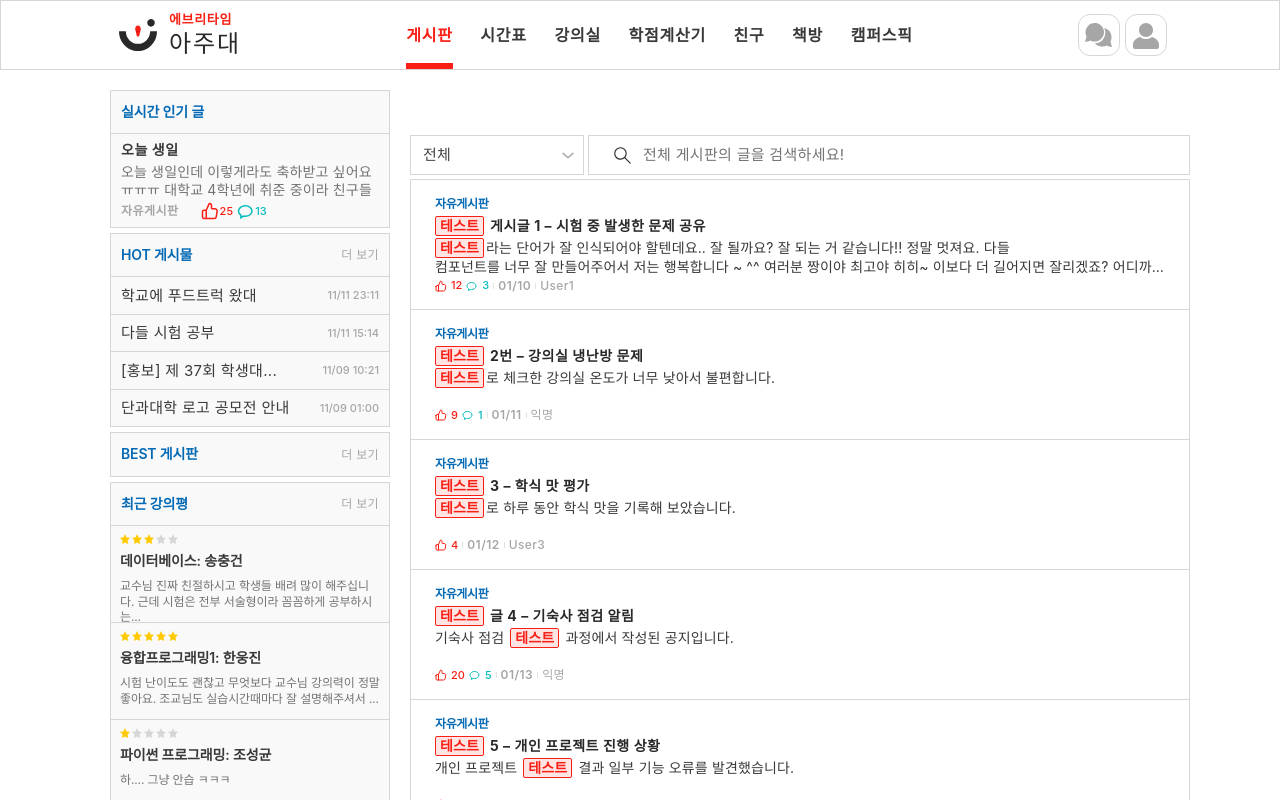
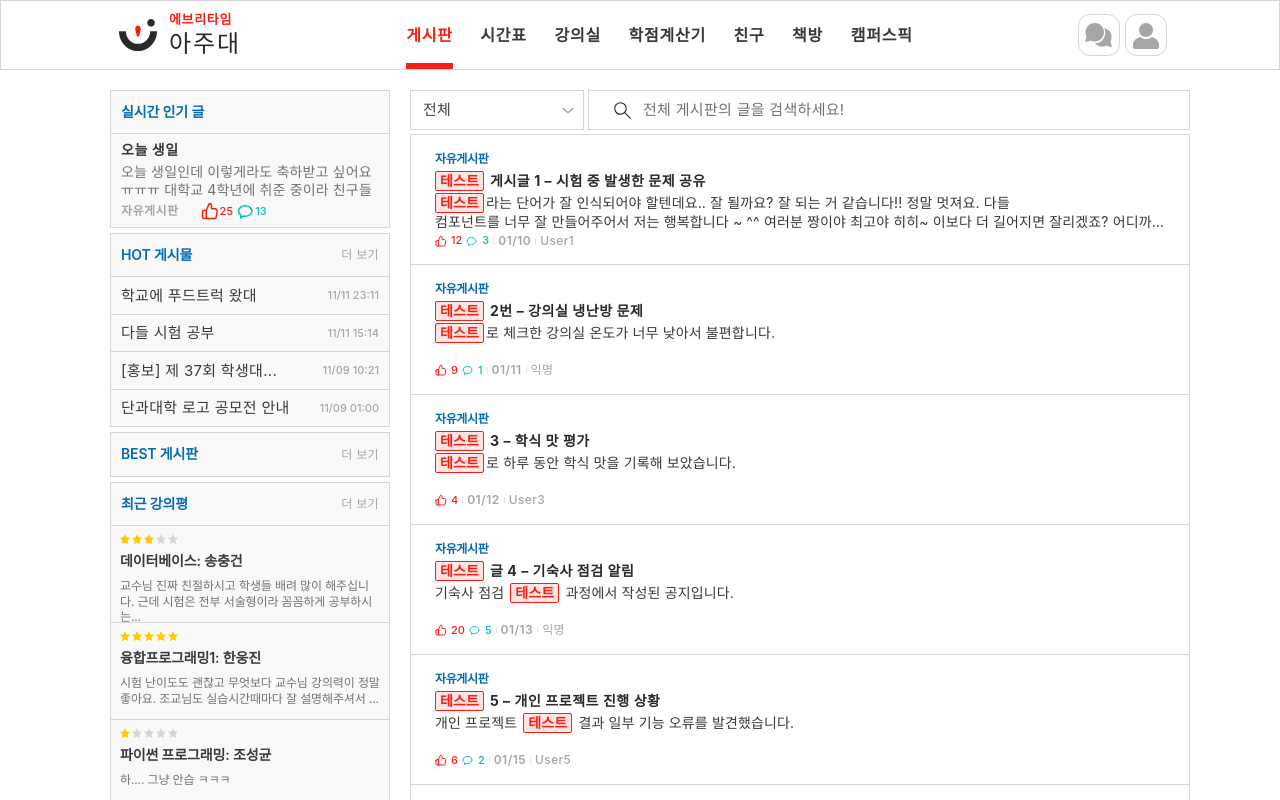
Before and after one commit to SOPT-all/37-COLLABORATION-WEB-EVERYTIME, a React (Vite) app: page /search in a window 1280 px wide. Shown: the top 800 px of the page. Built offline with nearby package versions, Linux system fonts and the light colour scheme.

Commit message:
chore: searchPage에서도 mt 제거 #63

```diff
--- a/src/components/SearchPage/pagination/SearchContainer.tsx
+++ b/src/components/SearchPage/pagination/SearchContainer.tsx
@@ -38,7 +38,7 @@ export const SearchContainer = () => {
 	};
 
 	return (
-		<section className={cn("flex flex-col items-center justify-center", "px-8 py-10", "w-full")}>
+		<section className={cn("flex flex-col items-center justify-center", "px-8", "w-full")}>
 			<div className={cn("flex gap-[0.4rem]")}>
 				<Filter selectedCategory={category} onSelect={setCategory} />
 				<SearchTextField variant="search" onKeywordChange={onKeywordChange} />
--- a/src/pages/SearchPage.tsx
+++ b/src/pages/SearchPage.tsx
@@ -2,12 +2,9 @@ import { SearchContainer } from "@/components/SearchPage/pagination/SearchContai
 import { cn } from "@/utils/cn";
 const SearchPage = () => {
 	return (
-		<main className={cn("mt-[2rem]")}>
-			{/* TODO: 사이드바 컴포넌트 추가 */}
-			<div className={cn("mx-auto flex w-[78rem] flex-col gap-[1.5rem]")}>
-				<SearchContainer />
-			</div>
-		</main>
+		<div className={cn("mx-auto flex w-[78rem] flex-col gap-[1.5rem]")}>
+			<SearchContainer />
+		</div>
 	);
 };
 
```
